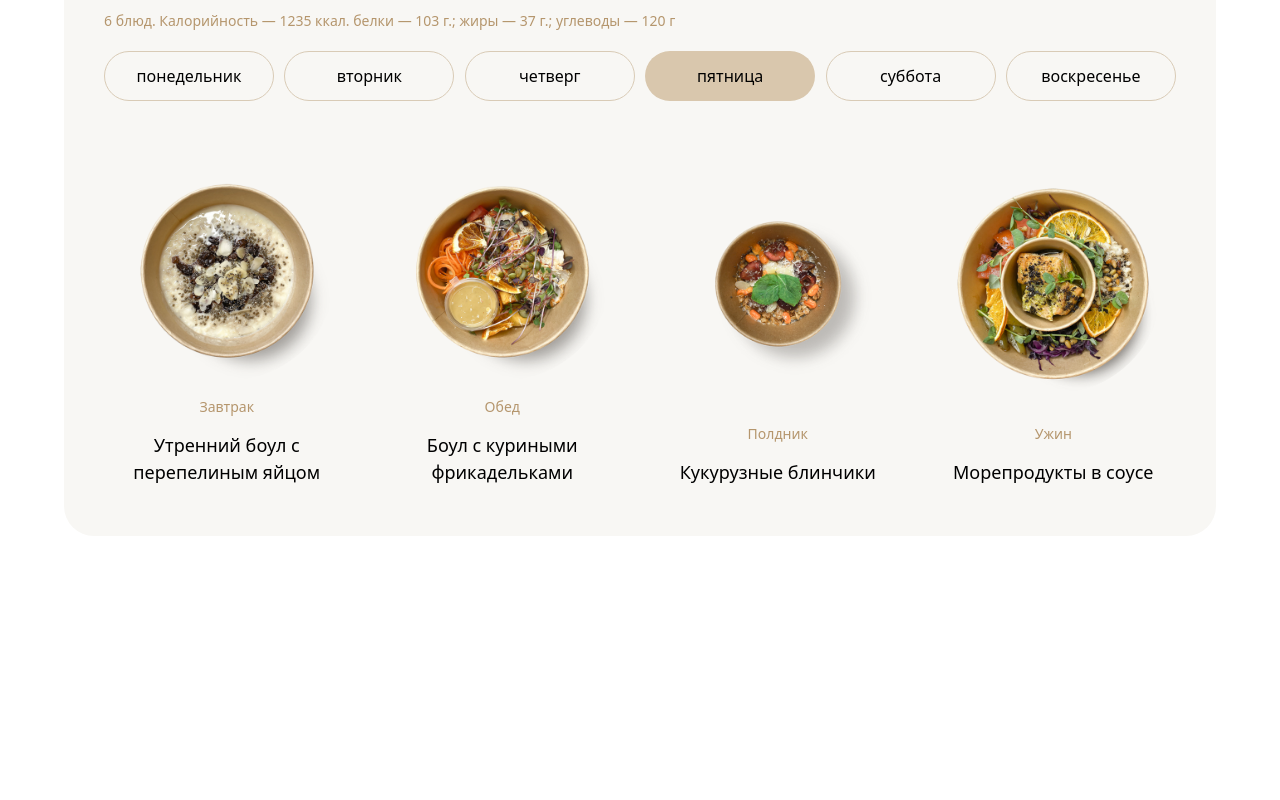
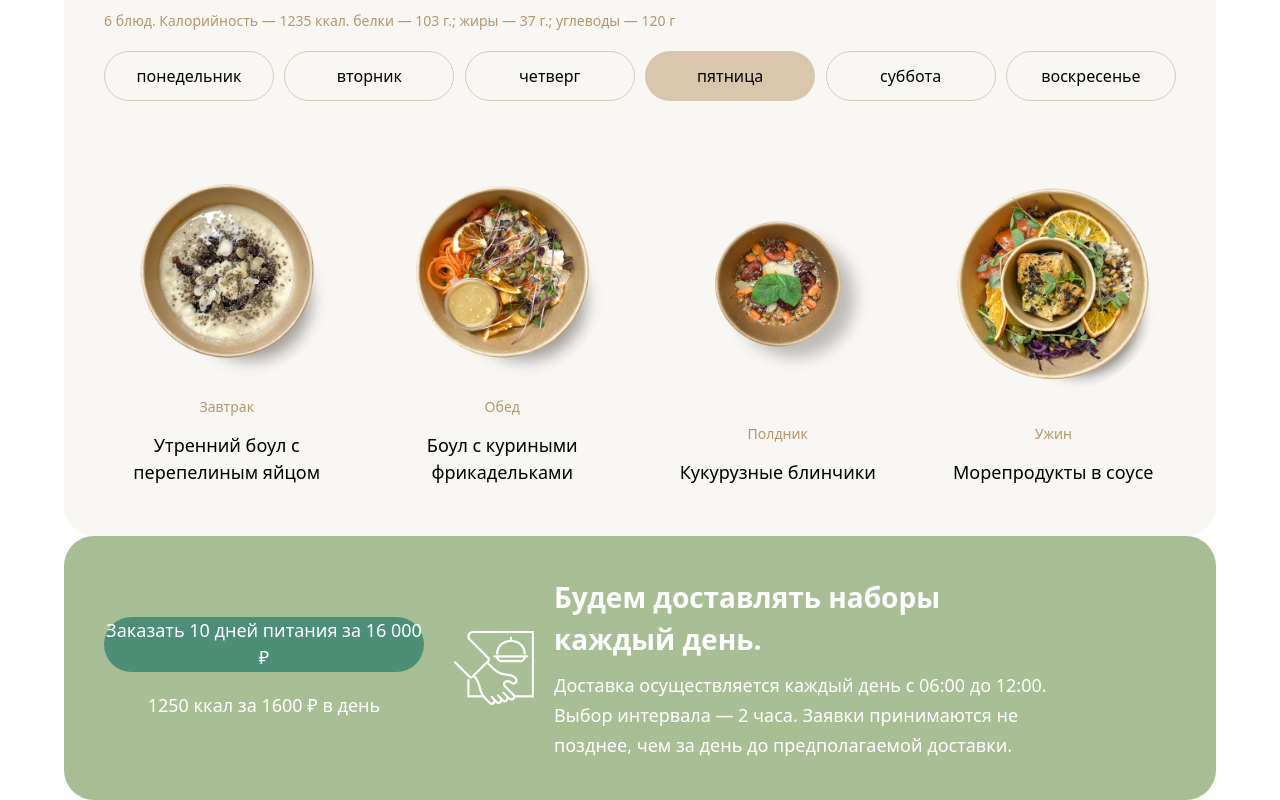
Before and after one commit to abubakrusmon/exam-2-week, a website: page Iindex.html in a window 1280 px wide. Shown: the part 2646-3446 px from the top of the page. Before the commit the page ends 3182 px from the top, so only its background shows below. Drawn offline with Linux system fonts and the light colour scheme.

Commit message:
6 section + tel

```diff
--- a/Iindex.html
+++ b/Iindex.html
@@ -244,6 +244,32 @@
     </div>
 </div>
         </section>
+        <section class="max-w-[1200px] w-[90%] bg-[#A8BF96] rounded-[30px] m-auto mt-[0px] p-[20px] md:p-[40px]">
+    <div class="flex flex-col lg:flex-row items-center justify-between gap-[30px]">
+        <div class="flex flex-col gap-[20px] items-center">
+            <button class="bg-[#4D8F76] text-white w-[260px] md:w-[320px] h-[55px] rounded-[30px] text-[14px] md:text-[18px]">
+                Заказать 10 дней питания за 16 000 ₽
+            </button>
+            <p class="text-white text-[18px] text-center">
+                1250 ккал за 1600 ₽ в день
+            </p>
+        </div>
+        <div class="flex flex-col md:flex-row items-center gap-[20px]">
+            <img src="./images/image copy 9.png" alt="" class="w-[80px]">
+            <div class="flex flex-col gap-[10px] text-center md:text-left">
+                <h1 class="text-white text-[28px] font-bold md:w-[80%]">
+                    Будем доставлять наборы каждый день.
+                </h1>
+                <p class="text-white text-[18px] md:w-[80%] leading-[30px]">
+                    Доставка осуществляется каждый день
+                    с 06:00 до 12:00. Выбор интервала — 2 часа.
+                    Заявки принимаются не позднее,
+                    чем за день до предполагаемой доставки.
+                </p>
+            </div>
+        </div>
+    </div>
+        </section>
     </main>
 </body>
 </html>
```
Also changed, not shown: images/image copy 9.png (added), src/output.css.
